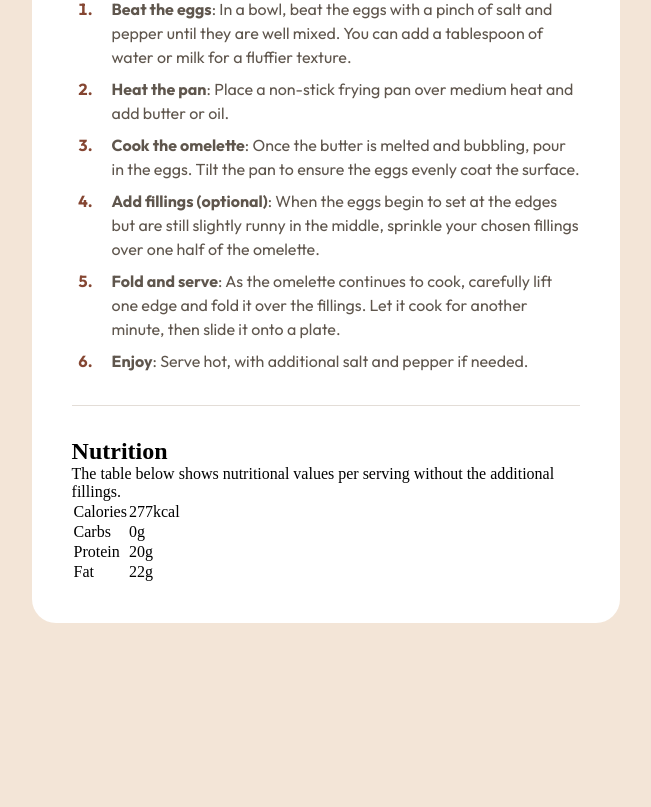
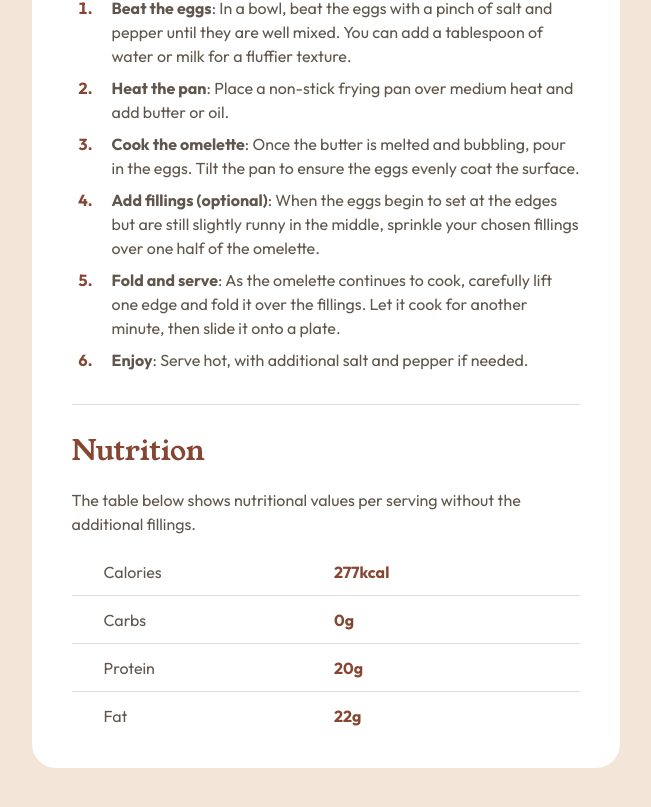
Before and after one commit to Praise25/Recipe-page, a React (Vite) app: page / in a window 1280 px wide. Shown: the part 1137-1944 px from the top of the page, without its empty margins (314-965 px from the left). Before the commit the page ends 1888 px from the top, so only its background shows below. Built offline with nearby package versions, Linux system fonts and the light colour scheme.

Commit message:
feat: implement nutrition section & delete unneeded font presets

```diff
--- a/src/components/Recipe/CardContent.module.css
+++ b/src/components/Recipe/CardContent.module.css
@@ -1,43 +1,3 @@
-.text-preset-1 {
-  font-family: var(--young-serif);
-  font-weight: 400;
-  font-size: 40px;
-  line-height: 100%;
-  letter-spacing: 0px;
-}
-
-.text-preset-2 {
-  font-family: var(--young-serif);
-  font-weight: 400;
-  font-size: 28px;
-  line-height: 100%;
-  letter-spacing: 0px;
-}
-
-.text-preset-3 {
-  font-family: var(--outfit);
-  font-weight: 600;
-  font-size: 20px;
-  line-height: 100%;
-  letter-spacing: 0px;
-}
-
-.text-preset-4 {
-  font-family: var(--outfit);
-  font-weight: 400;
-  font-size: 16px;
-  line-height: 150%;
-  letter-spacing: 0px;
-}
-
-.text-preset-4-bold {
-  font-family: var(--outfit);
-  font-weight: 700;
-  font-size: 16px;
-  line-height: 150%;
-  letter-spacing: 0px;
-}
-
 .heading {
   font-family: var(--young-serif);
   font-weight: 400;
@@ -64,7 +24,7 @@
   line-height: 100%;
   letter-spacing: 0px;
   color: var(--brown-800);
-  margin-bottom: 1.5rem;
+  margin-bottom: 23.5px;
 }
 
 .preparation-section {
@@ -176,6 +136,58 @@
 .instructions-section ol li::marker {
   color: var(--brown-800);
   font-family: var(--outfit);
-  font-size: 16px;
+  font-size: 1rem;
   font-weight: 700;
 }
+
+.nutrition-section p {
+  font-family: var(--outfit);
+  font-weight: 400;
+  font-size: 1rem;
+  line-height: 150%;
+  letter-spacing: 0px;
+  color: var(--stone-600);
+  margin-bottom: 0.75rem;
+}
+
+.nutrition-section table {
+  display: flex;
+}
+
+.nutrition-section table tbody {
+  display: flex;
+  flex-direction: column;
+  width: 100%;
+}
+
+.nutrition-section table tbody tr {
+  display: flex;
+  width: 100%;
+  padding: 0.719rem 2rem;
+  border-bottom: 1px solid var(--stone-150);
+}
+
+.nutrition-section table tbody tr:last-child {
+  border-bottom: none;
+  padding-bottom: 0;
+}
+
+.nutrition-section table tbody tr td {
+  flex: 1;
+  font-family: var(--outfit);
+  font-weight: 400;
+  font-size: 1rem;
+  line-height: 150%;
+  letter-spacing: 0px;
+  color: var(--stone-600);
+}
+
+.nutrition-section table tbody tr td:last-child {
+  font-family: var(--outfit);
+  font-weight: 700;
+  font-size: 1rem;
+  line-height: 150%;
+  letter-spacing: 0px;
+  color: var(--brown-800);
+  padding-left: 1rem;
+}
--- a/src/components/Recipe/CardContent.tsx
+++ b/src/components/Recipe/CardContent.tsx
@@ -66,8 +66,8 @@ export default function CardContent() {
 
       <hr className={classes.separator} />
 
-      <section>
-        <h2>Nutrition</h2>
+      <section className={classes["nutrition-section"]}>
+        <h2 className={classes["section-heading"]}>Nutrition</h2>
         <p>
           The table below shows nutritional values per serving without the
           additional fillings.
```
